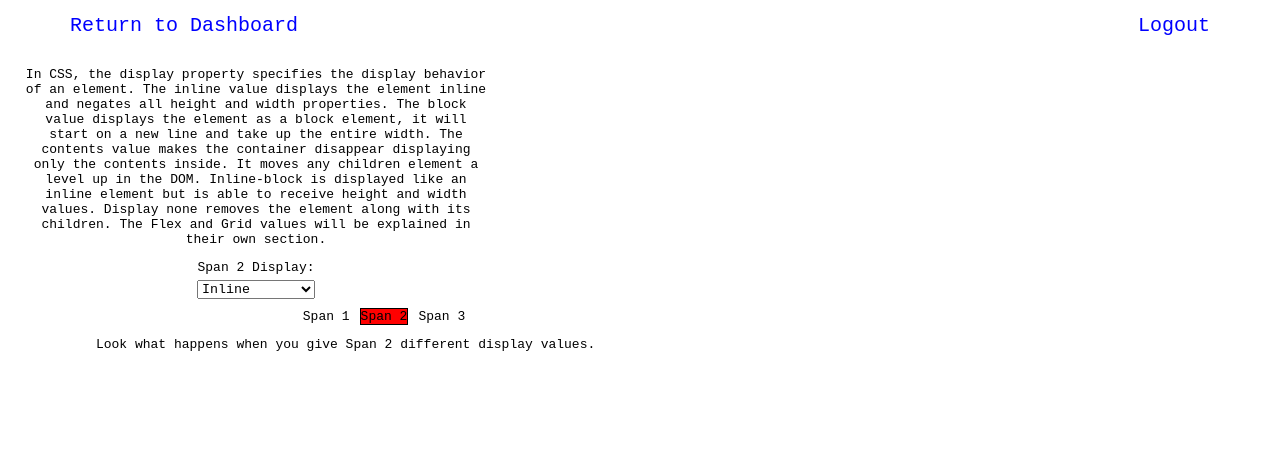
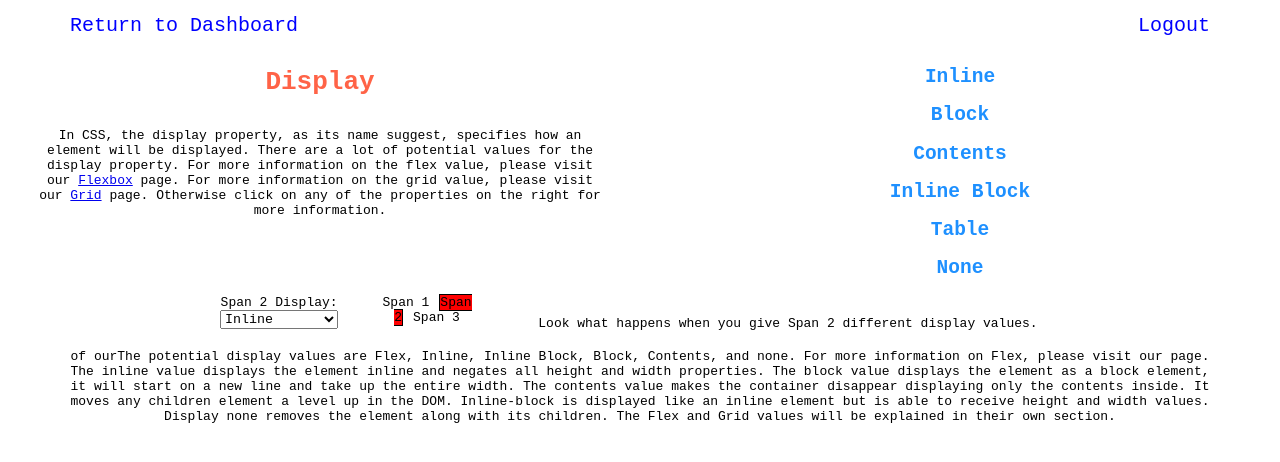
Before and after one commit to paulbrooks646/competencies, a React (Create React App) app: page /#/Display in a window 1280 px wide. Shown: the top 462 px of the page. Built offline with nearby package versions, Linux system fonts and the light colour scheme; what redux-promise-middleware would draw is missing.

Commit message:
display links

```diff
--- a/src/App.scss
+++ b/src/App.scss
@@ -28,28 +28,10 @@ p {
   width: 90%;
 }
 
-.flex {
-  @include flex;
-}
 .App {
   text-align: center;
   background-color: #f8f8ff;
   overflow: hidden;
-}
-
-.hundred {
-  @include flex;
-  width: 100%;
-}
-
-.fifty {
-  @include flex;
-  width: 50%;
-}
-
-.forty {
-  @include flex;
-  width: 40%;
 }
 
 label {
@@ -58,11 +40,6 @@ label {
 
 input {
   margin-bottom: 10px;
-}
-
-.large {
-  width: 1000px;
-  height: 1000px;
 }
 
 .pseudo:hover {
--- a/src/Components/Display/Display.js
+++ b/src/Components/Display/Display.js
@@ -1,49 +1,92 @@
 import React, { useState } from "react";
 import "./Display.scss";
+import { Link } from "react-router-dom";
 
 export default function Display() {
+  const [display, setDisplay] = useState();
+  const [inlineCard, setInlineCard] = useState(false);
+  const [blockCard, setBlockCard] = useState(false);
+  const [contentsCard, setContentsCard] = useState(false);
+  const [inlineBlockCard, setInlineBlockCard] = useState(false);
+  const [tableCard, setTableCard] = useState(false);
+  const [noneCard, setNoneCard] = useState(false);
 
-    const [display, setDisplay] = useState();
+  function toggleInlineCard() {
+    setInlineCard(!inlineCard);
+  }
 
-    return (
-      <div>
+  function toggleBlockCard() {
+    setBlockCard(!blockCard);
+  }
 
-        <div
-          style={{
-            width: "40%",
-            display: "flex",
-            flexDirection: "column",
-            alignItems: "center",
-            justifyContent: "space-evenly",
-          }}
-        >
-          <h2>Display</h2>
-          <p style={{ width: "90%" }}>
-            In CSS, the display property specifies the display behavior of an
-            element. The inline value displays the element inline and negates
-            all height and width properties. The block value displays the
-            element as a block element, it will start on a new line and take up
-            the entire width. The contents value makes the container disappear
-            displaying only the contents inside. It moves any children element a
-            level up in the DOM. Inline-block is displayed like an inline
-            element but is able to receive height and width values. Display none
-            removes the element along with its children. The Flex and Grid
-            values will be explained in their own section.
+  function toggleContentsCard() {
+    setContentsCard(!contentsCard);
+  }
+
+  function toggleInlineBlockCard() {
+    setInlineBlockCard(!inlineBlockCard);
+  }
+
+  function toggleTableCard() {
+    setTableCard(!tableCard);
+  }
+
+  function toggleNoneCard() {
+    setNoneCard(!noneCard);
+  }
+
+  return (
+    <div className="display-main">
+      <div className="display-introduction">
+        <div className="display-description-div">
+          <h1 className="display-title">Display</h1>
+          <p className="display-description">
+            In CSS, the display property, as its name suggest, specifies how an
+            element will be displayed. There are a lot of potential values for
+            the display property. For more information on the flex value, please
+            visit our <Link to="/Flexbox">Flexbox</Link> page. For more
+            information on the grid value, please visit our{" "}
+            <Link to="Grid">Grid</Link> page. Otherwise click on any of the
+            properties on the right for more information.
           </p>
+        </div>
+        <div className="display-value-div">
+          <h2 className="display-value" onClick={() => toggleInlineCard()}>
+            Inline
+          </h2>
+          <h2 className="display-value" onClick={() => toggleBlockCard()}>
+            Block
+          </h2>
+          <h2 className="display-value" onClick={() => toggleContentsCard()}>
+            Contents
+          </h2>
+          <h2 className="display-value" onClick={() => toggleInlineBlockCard()}>
+            Inline Block
+          </h2>
+          <h2 className="display-value" onClick={() => toggleTableCard()}>
+            Table
+          </h2>
+          <h2 className="display-value" onClick={() => toggleNoneCard()}>
+            None
+          </h2>
+        </div>
+      </div>
+      <div className="display-practice-div">
+        <div className="display-practice-properties">
           <label style={{}}>Span 2 Display:</label>
           <select
             value={display}
             onChange={(e) => setDisplay(e.target.value)}
-            style={{ marginBottom: "10px", marginTop: "0px" }}
           >
             <option value="inline">Inline</option>
             <option value="block">Block</option>
             <option value="contents">Contents</option>
-            <option value="inline-block">Inline Block</option>
+                      <option value="inline-block">Inline Block</option>
+                      <option value="table">Table</option>
             <option value="none">None</option>
           </select>
         </div>
-        <div style={{ width: "60%", position: "relative", top: "33%" }}>
+
           <div>
             <span style={{ marginRight: "10px" }}>Span 1</span>
             <span
@@ -61,7 +104,41 @@ export default function Display() {
           <p style={{ position: "relative", top: "20%" }}>
             Look what happens when you give Span 2 different display values.
           </p>
-        </div>
-      </div>
-    );
+
+          </div>
+          <div className={`${inlineCard ? "display-card" : "display-card-closed"}`}>
+              <h2 className="display-card-title">Inline</h2>
+              <p className="display-card-description"></p>
+              <button className="display-card-button" onClick={() => toggleInlineCard()}>CLOSE</button></div>
+          <div className={`${blockCard ? "display-card" : "display-card-closed"}`}>
+              <h2 className="display-card-title">Block</h2>
+              <p className="display-card-description"></p>
+              <button className="display-card-button" onClick={() => toggleBlockCard()}>CLOSE</button></div><div className={`${contentsCard ? "display-card" : "display-card-closed"}`}>
+              <h2 className="display-card-title">Contents</h2>
+              <p className="display-card-description"></p>
+              <button className="display-card-button" onClick={() => toggleContentsCard()}>CLOSE</button></div><div className={`${inlineBlockCard ? "display-card" : "display-card-closed"}`}>
+              <h2 className="display-card-title">Inline Block</h2>
+              <p className="display-card-description"></p>
+              <button className="display-card-button" onClick={() => toggleInlineBlockCard()}>CLOSE</button></div><div className={`${tableCard ? "display-card" : "display-card-closed"}`}>
+              <h2 className="display-card-title">Table</h2>
+              <p className="display-card-description"></p>
+              <button className="display-card-button" onClick={() => toggleTableCard()}>CLOSE</button></div><div className={`${noneCard ? "display-card" : "display-card-closed"}`}>
+              <h2 className="display-card-title">None</h2>
+              <p className="display-card-description"></p>
+              <button className="display-card-button" onClick={() => toggleNoneCard()}>CLOSE</button></div>
+      <p>
+        of ourThe potential display values are Flex, Inline, Inline Block,
+        Block, Contents, and none. For more information on Flex, please visit
+        our page. The inline value displays the element inline and negates all
+        height and width properties. The block value displays the element as a
+        block element, it will start on a new line and take up the entire width.
+        The contents value makes the container disappear displaying only the
+        contents inside. It moves any children element a level up in the DOM.
+        Inline-block is displayed like an inline element but is able to receive
+        height and width values. Display none removes the element along with its
+        children. The Flex and Grid values will be explained in their own
+        section.
+      </p>
+    </div>
+  );
 }
--- a/src/Components/Display/Display.scss
+++ b/src/Components/Display/Display.scss
@@ -1,2 +1,86 @@
 @import "../variables";
 @import "../mixins";
+
+
+.display-main {
+     position: relative;
+    top: 50px;
+     @include flex;
+     height: 100vh;
+
+     overflow: hidden;
+
+
+     .display-introduction {
+        display: flex;
+        width: 100%;
+
+        .display-description-div {
+         width: 50%;
+         @include flex;
+     }
+
+     .display-value-div {
+         width: 50%;
+            .display-value {
+
+            }
+
+            .display-value:hover {
+                cursor: pointer;
+                transform: scale(1.1);
+            }
+     }
+
+
+
+    }
+         .display-practice-div {
+            display: flex;
+
+            .display-practice-properties {
+
+            }
+         }
+
+
+ .display-card {
+
+    width: 500px;
+    height: 500px;
+    position: relative;
+    bottom: 125px;
+    z-index: 2;
+    background-color: white;
+    @include flex;
+    justify-content: space-evenly;
+    box-shadow: 2px 2px 2px 2px black;
+    border-radius: 5%;
+
+     .display-card-title {
+font-size: 25px;
+     }
+
+     .display-card-description {
+font-size: 15px;
+     }
+
+     .display-card-button {
+ width: 100px;
+      height: 40px;
+      background-color: white;
+      color: $purple;
+      font-size: 20px;
+      border-radius: 5%;
+     }
+
+     .display-card-button:hover {
+         cursor: pointer;
+         transform: scale(1.1);
+     }
+ }
+
+ .display-card-closed {
+     display: none;
+ }
+}
```
